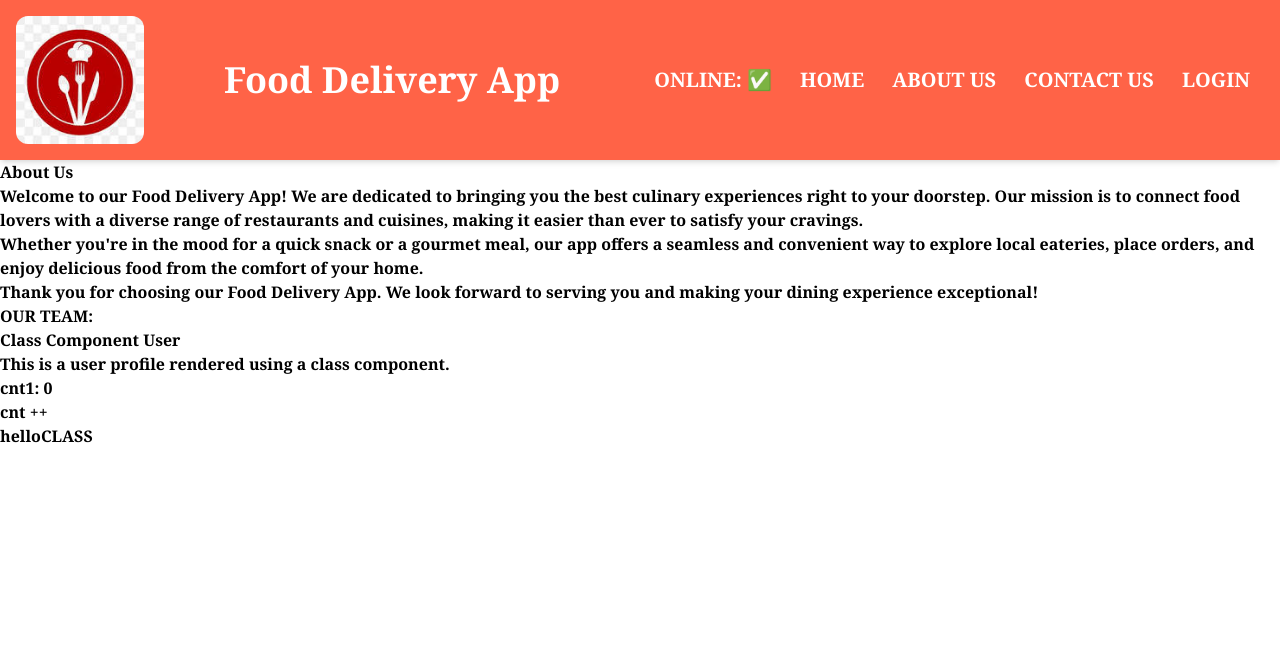
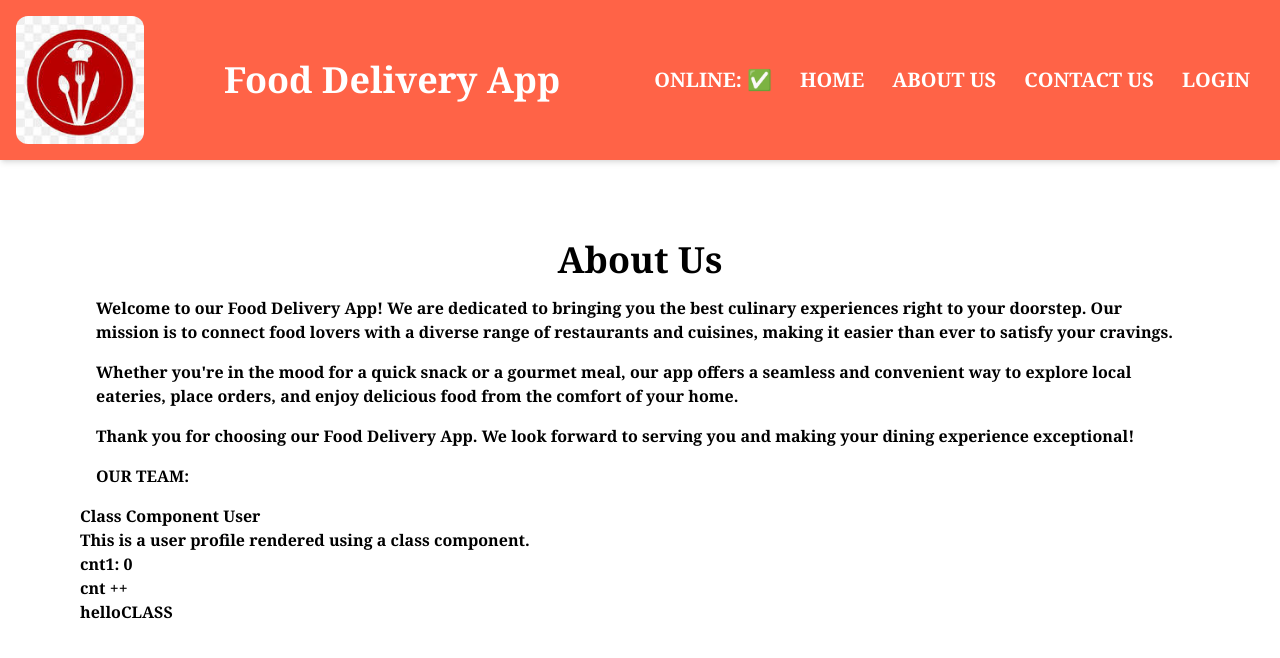
Before and after one commit to DAWAR-666/FOOD-DELIVERY-APP, a React (Vite) app: page /about in a window 1280 px wide. Shown: the top 658 px of the page. Built offline with nearby package versions, Linux system fonts and the light colour scheme.

Commit message:
added css to about

```diff
--- a/src/components/About.tsx
+++ b/src/components/About.tsx
@@ -2,12 +2,12 @@
 import UserClass from './UserClass';
 const About=()=>{
     return(
-        <div>
-            <h1>About Us</h1>
-            <p>Welcome to our Food Delivery App! We are dedicated to bringing you the best culinary experiences right to your doorstep. Our mission is to connect food lovers with a diverse range of restaurants and cuisines, making it easier than ever to satisfy your cravings.</p>
-            <p>Whether you're in the mood for a quick snack or a gourmet meal, our app offers a seamless and convenient way to explore local eateries, place orders, and enjoy delicious food from the comfort of your home.</p>
-            <p>Thank you for choosing our Food Delivery App. We look forward to serving you and making your dining experience exceptional!</p>
-            <p>OUR TEAM:</p>
+        <div className='m-20 '>
+            <h1 className='flex justify-center text-4xl'>About Us</h1>
+            <p className='m-4'>Welcome to our Food Delivery App! We are dedicated to bringing you the best culinary experiences right to your doorstep. Our mission is to connect food lovers with a diverse range of restaurants and cuisines, making it easier than ever to satisfy your cravings.</p>
+            <p className='m-4'>Whether you're in the mood for a quick snack or a gourmet meal, our app offers a seamless and convenient way to explore local eateries, place orders, and enjoy delicious food from the comfort of your home.</p>
+            <p className='m-4'>Thank you for choosing our Food Delivery App. We look forward to serving you and making your dining experience exceptional!</p>
+            <p className='m-4'>OUR TEAM:</p>
             <UserClass name={"helloCLASS"}/>
         </div>
     );
```
